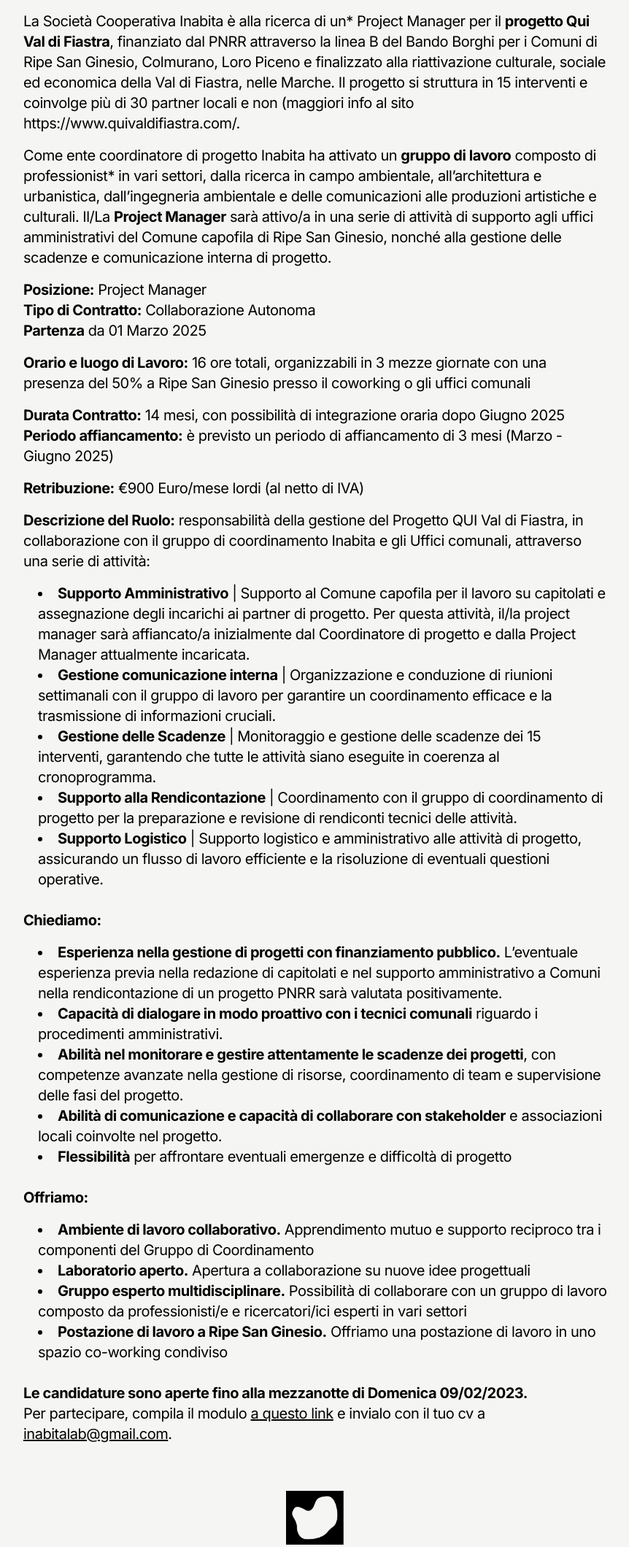
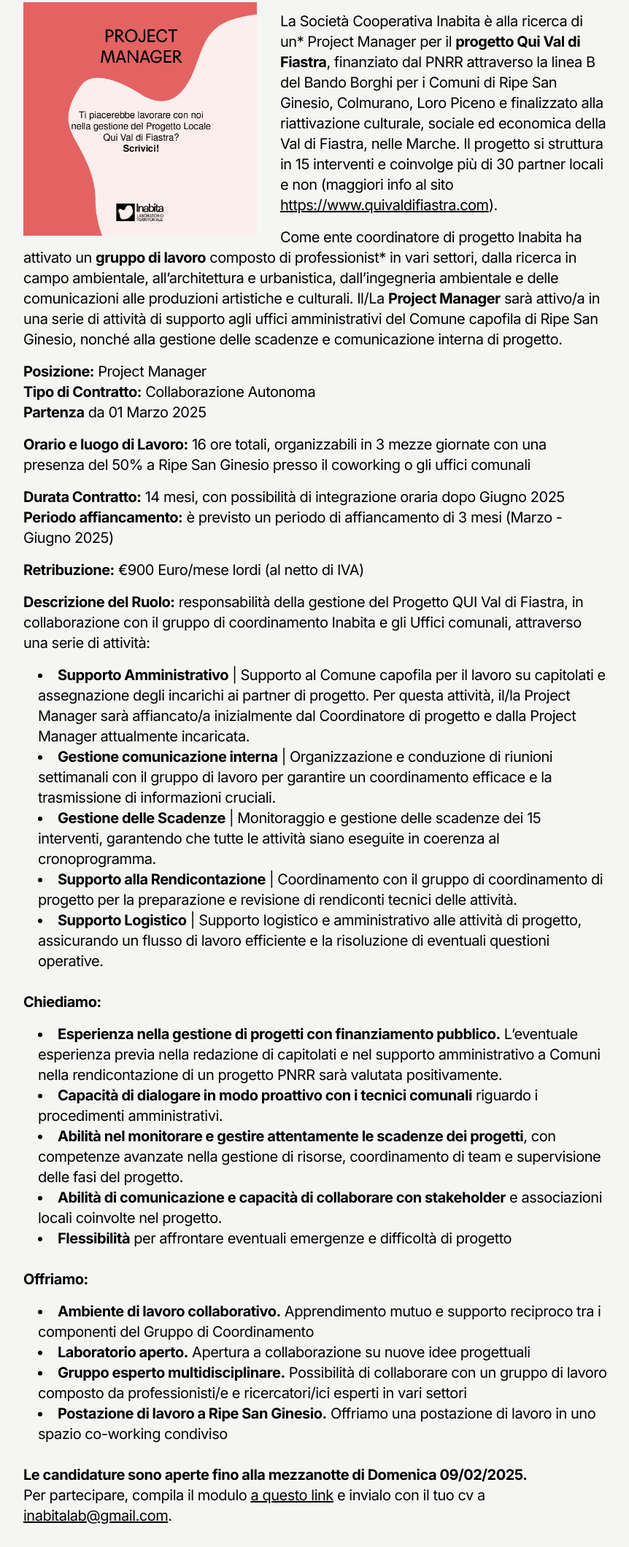
Before and after one commit to sekmo/inabitalab, an Astro site: page /offerta-di-lavoro in a window 1280 px wide. Shown: the part 272-2392 px from the top of the page at 73% size, without its empty margins (208-1070 px from the left). Built offline with nearby package versions, Linux system fonts and the light colour scheme; Astro itself is replaced by a stand-in of ours.

Commit message:
add image and fixes for job offer

```diff
--- a/src/pages/offerta-di-lavoro.astro
+++ b/src/pages/offerta-di-lavoro.astro
@@ -1,7 +1,7 @@
 ---
 import Layout from '../layouts/Layout.astro';
 import { Image } from "astro:assets"
-import homeBlob from "../assets/home_blob.png"
+import projectManagerJobOfferImage from "../assets/offerta-di-lavoro-project-manager.png"
 import Footer from "../components/Footer.astro"
 import Header from "../components/Header.astro"
 ---
@@ -14,8 +14,11 @@ import Header from "../components/Header.astro"
       <h1 class="font-bold text-xl lg:text-2xl">Collabora con noi</h1>
       <h3 class="font-bold text-lg lg:text-xl">Posizione Aperta: Project Manager Qui Val di Fiastra</h3>
 
+      <Image src={projectManagerJobOfferImage} alt="Offerta di lavoro per Project Manager"
+        class="my-2 sm:mt-4 mr-8 float-left sm:w-80 max-w-lg" style="max-width: 100%;" />
+
       <br>
-      <p>La Società Cooperativa Inabita è alla ricerca di un* Project Manager per il <strong>progetto Qui Val di Fiastra</strong>, finanziato dal PNRR attraverso la linea B del Bando Borghi per i Comuni di Ripe San Ginesio, Colmurano, Loro Piceno e finalizzato alla riattivazione culturale, sociale ed economica della Val di Fiastra, nelle Marche. Il progetto si struttura in 15 interventi e coinvolge più di 30 partner locali e non (maggiori info al sito https://www.quivaldifiastra.com/. </p>
+      <p>La Società Cooperativa Inabita è alla ricerca di un* Project Manager per il <strong>progetto Qui Val di Fiastra</strong>, finanziato dal PNRR attraverso la linea B del Bando Borghi per i Comuni di Ripe San Ginesio, Colmurano, Loro Piceno e finalizzato alla riattivazione culturale, sociale ed economica della Val di Fiastra, nelle Marche. Il progetto si struttura in 15 interventi e coinvolge più di 30 partner locali e non (maggiori info al sito <a href="https://www.quivaldifiastra.com" target="_blank">https://www.quivaldifiastra.com</a>). </p>
       <p>Come ente coordinatore di progetto Inabita ha attivato un <strong>gruppo di lavoro</strong> composto di professionist* in vari settori, dalla ricerca in campo ambientale, all’architettura e urbanistica, dall’ingegneria ambientale e delle comunicazioni alle produzioni artistiche e culturali. Il/La <strong>Project Manager</strong> sarà attivo/a in una serie di attività di supporto agli uffici amministrativi del Comune capofila di Ripe San Ginesio, nonché alla gestione delle scadenze e comunicazione interna di progetto.</p>
 
       <p>
@@ -36,7 +39,7 @@ import Header from "../components/Header.astro"
 
       <p><strong>Descrizione del Ruolo:</strong> responsabilità della gestione del Progetto QUI Val di Fiastra, in collaborazione con il gruppo di coordinamento Inabita e gli Uffici comunali, attraverso una serie di attività:</p>
       <ul class="list-disc list-inside" style="padding-left: 20px">
-        <li><strong>Supporto Amministrativo</strong> | Supporto al Comune capofila per il lavoro su capitolati e assegnazione degli incarichi ai partner di progetto. Per questa attività, il/la project manager sarà affiancato/a inizialmente dal Coordinatore di progetto e dalla Project Manager attualmente incaricata.</li>
+        <li><strong>Supporto Amministrativo</strong> | Supporto al Comune capofila per il lavoro su capitolati e assegnazione degli incarichi ai partner di progetto. Per questa attività, il/la Project Manager sarà affiancato/a inizialmente dal Coordinatore di progetto e dalla Project Manager attualmente incaricata.</li>
         <li><strong>Gestione comunicazione interna</strong> | Organizzazione e conduzione di riunioni settimanali con il gruppo di lavoro per garantire un coordinamento efficace e la trasmissione di informazioni cruciali.</li>
         <li><strong>Gestione delle Scadenze</strong> | Monitoraggio e gestione delle scadenze dei 15 interventi, garantendo che tutte le attività siano eseguite in coerenza al cronoprogramma.</li>
         <li><strong>Supporto alla Rendicontazione</strong> | Coordinamento con il gruppo di coordinamento di progetto per la preparazione e revisione di rendiconti tecnici delle attività.</li>
@@ -67,7 +70,7 @@ import Header from "../components/Header.astro"
       <br>
 
       <p>
-        <strong>Le candidature sono aperte fino alla mezzanotte di Domenica 09/02/2023.</strong><br>
+        <strong>Le candidature sono aperte fino alla mezzanotte di Domenica 09/02/2025.</strong><br>
         Per partecipare, compila il modulo <a href="https://forms.gle/x96vpCvb9i4xZ96B6" target="_blank">a questo link</a> e invialo con il tuo cv a <a href="mailto:inabitalab@gmail.com">inabitalab@gmail.com</a>.
       </p>
     </div>
```
Also changed, not shown: src/assets/offerta-di-lavoro-project-manager.png (added).
